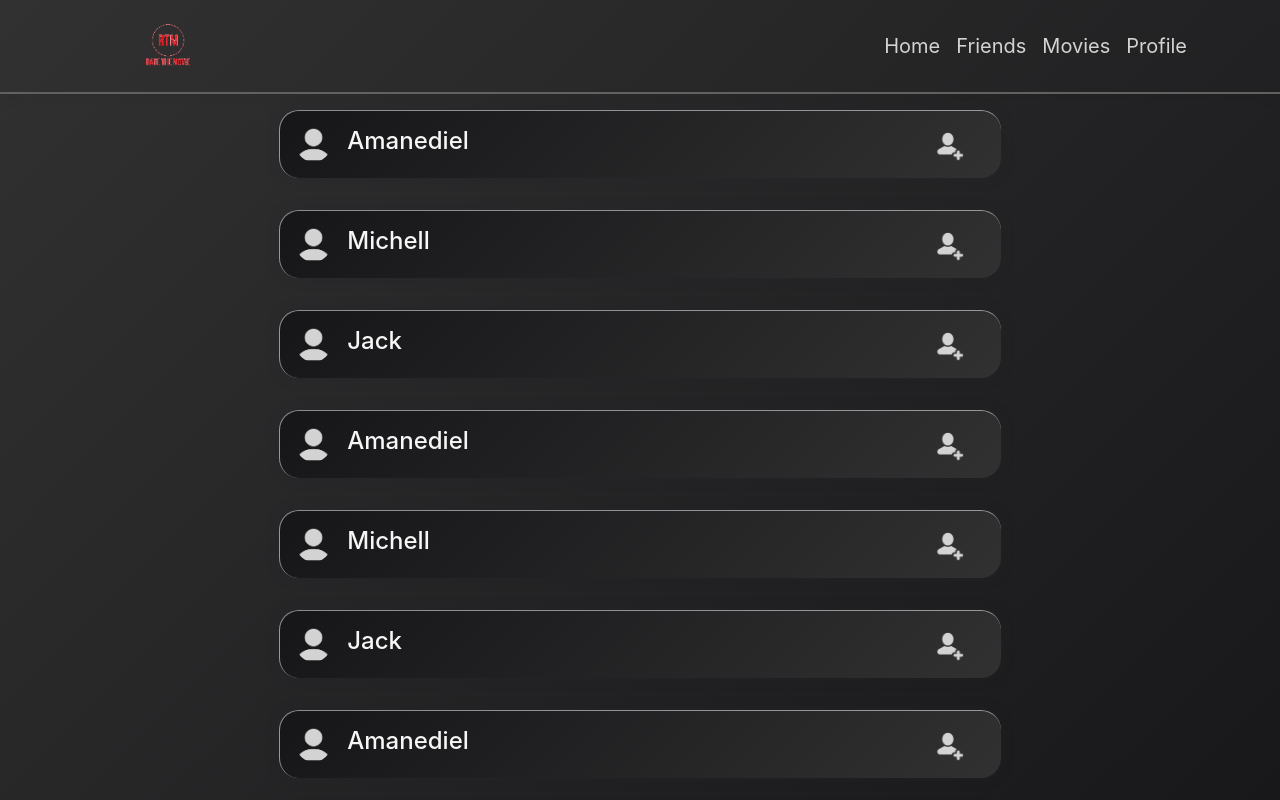
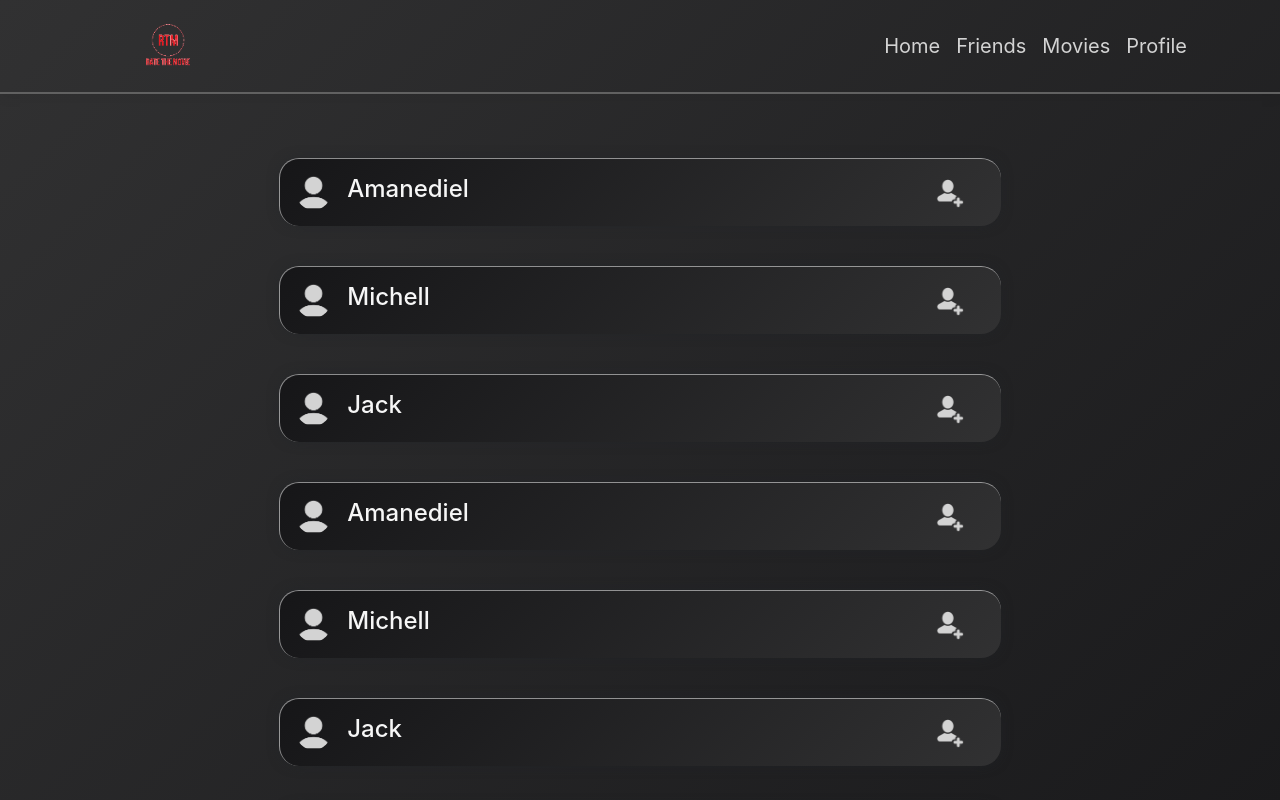
Before and after one commit to Mojtabarezaei4/RateTheMovie, a React (Create React App) app in the folder RateTheMovie/RateTheMovie/ClientApp/: page /friends in a window 1280 px wide. Shown: the top 800 px of the page. Built offline with nearby package versions, Linux system fonts and the light colour scheme.

Commit message:
Adjust the style of friends page

```diff
--- a/RateTheMovie/RateTheMovie/ClientApp/public/index.css
+++ b/RateTheMovie/RateTheMovie/ClientApp/public/index.css
@@ -1,5 +1,9 @@
+body {
+    background: linear-gradient(135deg, rgba(49, 49, 50, 1) 0%, rgba(22, 22, 24, 1) 100%);
+
+}
+
 #root {
     min-height: 100vh;
-    background: linear-gradient(135deg, rgba(49, 49, 50, 1) 0%, rgba(22, 22, 24, 1) 100%);
     cursor: wait;
 }
--- /dev/null
+++ b/RateTheMovie/RateTheMovie/ClientApp/src/components/friends/Friends.css
@@ -0,0 +1,7 @@
+.card {
+    position: relative;
+    margin-bottom: 5%;
+    margin-top: 5%;
+    border: none;
+    background: transparent;
+}
--- a/RateTheMovie/RateTheMovie/ClientApp/src/components/friends/Friends.js
+++ b/RateTheMovie/RateTheMovie/ClientApp/src/components/friends/Friends.js
@@ -7,7 +7,7 @@ export class Friends extends Component {
 
   render () {
     return (
-      <div>
+      <div className="card">
         <FriendsCard
         icon="/images/userAvatar.png"
         userName="Amanediel"
```
